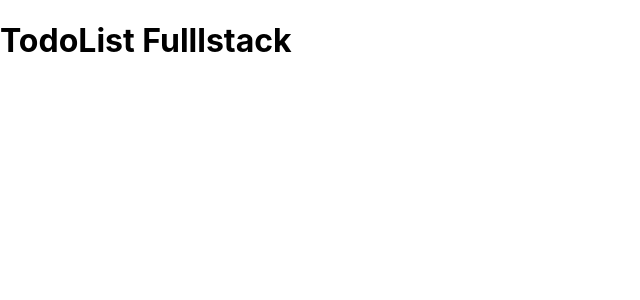
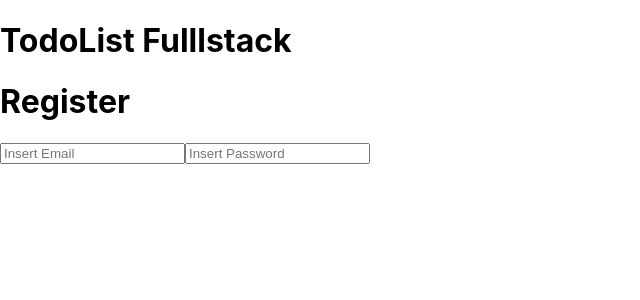
Before and after one commit to Guirosa10/Desafio-Tecnico-FullStack-APP, a React (Create React App) app in the folder frontend/: page / in a window 1280 px wide. Shown: the top 300 px of the page, without its empty margins (0-640 px from the left). Built offline with nearby package versions, Linux system fonts and the light colour scheme.

Commit message:
feat: registration page created

```diff
--- a/frontend/src/App.jsx
+++ b/frontend/src/App.jsx
@@ -1,9 +1,11 @@
 import React from 'react';
+import Registration from './pages/Registration/Registration';
 
 function App() {
   return (
     <div className="App">
       <h1> TodoList Fulllstack</h1>
+      <Registration />
     </div>
   );
 }
--- a/frontend/src/pages/Registration/Registration.jsx
+++ b/frontend/src/pages/Registration/Registration.jsx
@@ -0,0 +1,11 @@
+import React from 'react';
+
+export default function Registration() {
+  return (
+    <form>
+      <h1>Register</h1>
+      <input type="email" placeholder="Insert Email" />
+      <input type="password" placeholder="Insert Password" />
+    </form>
+  );
+}
```
